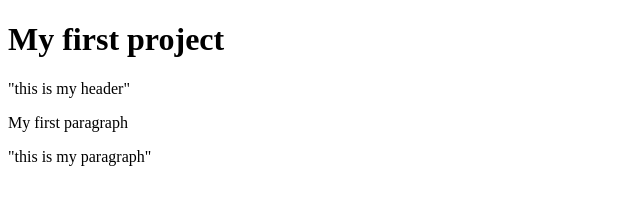
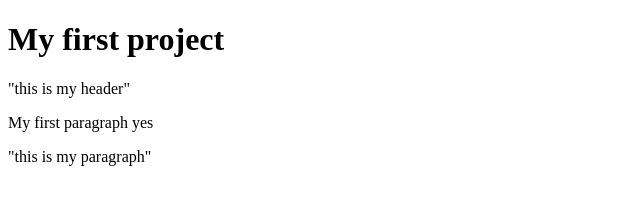
Before and after one commit to shac2022/my-new-repo, a plain HTML site: page index.html in a window 1280 px wide. Shown: the full height of the page, 0-640 px from the left. Drawn offline with Linux system fonts and the light colour scheme.

Commit message:
new stuff at 3:51

```diff
--- a/index.html
+++ b/index.html
@@ -2,6 +2,6 @@
 <html>
     <body>
         <h1>My first project</h1> "this is my header"
-        <p>My first paragraph</p> "this is my paragraph"
+        <p>My first paragraph yes</p> "this is my paragraph"
     </body>
 </html>
```
